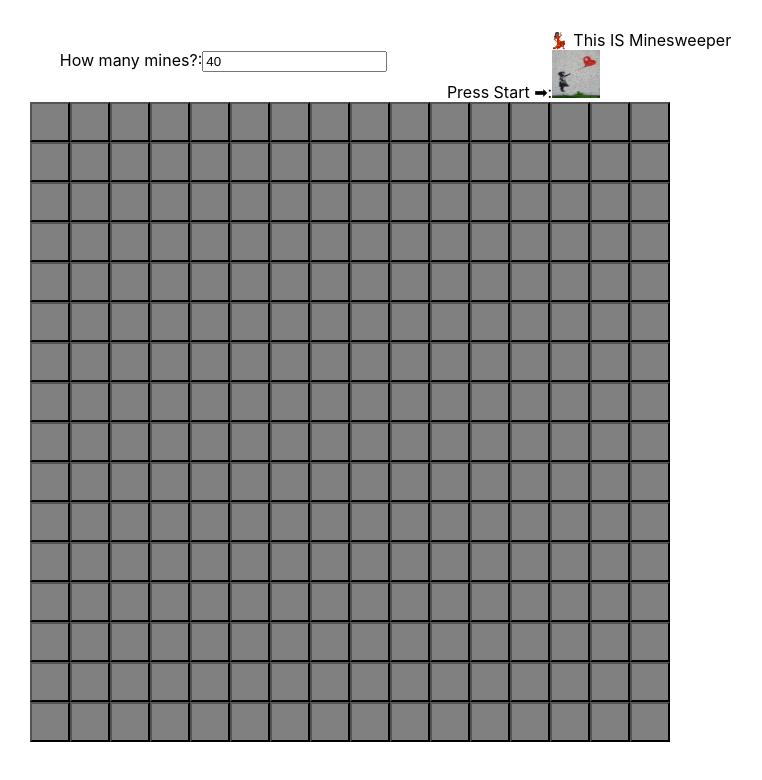
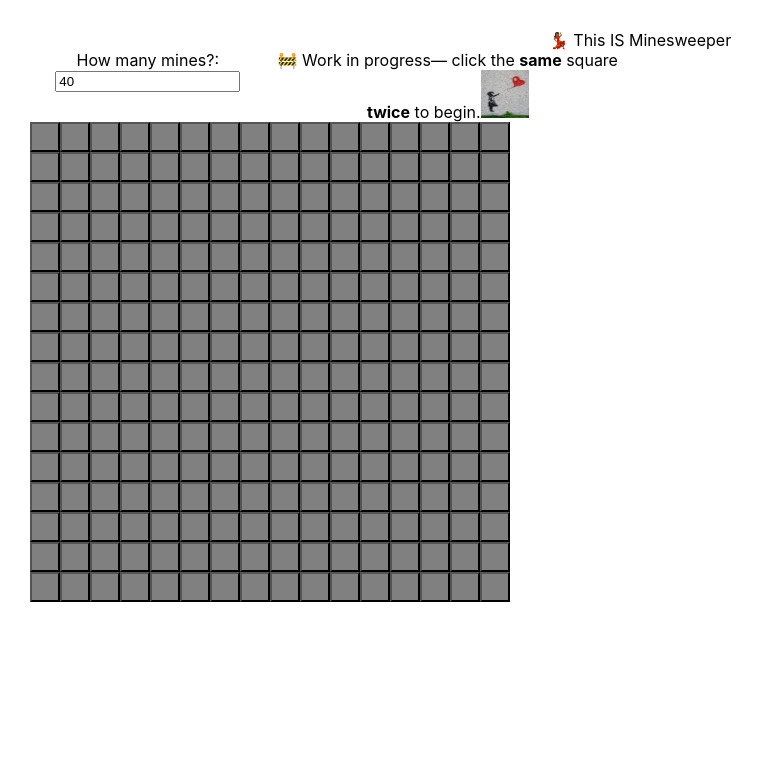
Before and after one commit to jasmatazzy/minesweeper, a React (Create React App) app: page / in a window 1280 px wide. Shown: the top 780 px of the page, without its empty margins (0-762 px from the left). Built offline with nearby package versions, Linux system fonts and the light colour scheme.

Commit message:
Syntax cleanup and general testing

```diff
--- a/src/Square/index.tsx
+++ b/src/Square/index.tsx
@@ -1,8 +1,10 @@
 import React, { FC } from "react";
 import "./style.css";
 interface SquareProps {
-  handleMainClick: () => void;
-  handleSquareDoubleClick: () => void;
+  handleSquareLeftClick: (
+  ) => void;
+  handleSquareDoubleClick: (
+  ) => void;
   handleSquareRightClick: (event: React.MouseEvent<HTMLElement>) => void;
   isMine: boolean;
   isFlagged: boolean;
@@ -14,7 +16,7 @@ interface SquareProps {
 }
 const Square: FC<SquareProps> = (props) => {
   const {
-    handleMainClick,
+    handleSquareLeftClick,
     handleSquareDoubleClick,
     handleSquareRightClick,
     isMine,
@@ -27,15 +29,28 @@ const Square: FC<SquareProps> = (props) => {
   } = props;
   return (
     <button
-      onClick={handleMainClick}
+      // onClick={handleMainClick}
       onContextMenu={handleSquareRightClick}
+      // // onMouseUp={handleSquareRightClick}
       onDoubleClick={handleSquareDoubleClick}
       style={{
-        backgroundColor: isSquareOpen || isFlagged ? "lightGray" : "gray",
+        backgroundColor:
+          (isSquareOpen && !isMine) || isFlagged ? "lightGray" : "gray",
+        boxSizing: "border-box",
+        height: "30px",
+        minWidth: "30px",
+        width: "30px",
+        fontSize: "10px",
       }}
+      onClick={()=>handleSquareLeftClick()}
+
     >
       {isGameStarted &&
-        (isGameOver && isFlagged && !isMine ? `😩🚫` : isGameOver && isFlagged && isMine ? `✅💣` : isSquareOpen && isMine
+        (isGameOver && isFlagged && !isMine
+          ? `😩🚫`
+          : isGameOver && isFlagged && isMine
+          ? `✅💣`
+          : isSquareOpen && isMine
           ? `💣`
           : isSquareOpen && numberOfNeighborsWhoAreMines > 0
           ? numberOfNeighborsWhoAreMines
@@ -43,9 +58,8 @@ const Square: FC<SquareProps> = (props) => {
           ? `🚩`
           : isSquareOpen && numberOfNeighborsWhoAreMines === 0
           ? " "
-          : " ")
-          }
-          {/* {optionalText} */}
+          : " ")}
+      {/* {optionalText} */}
     </button>
   );
 };
--- a/src/components/Board/index.tsx
+++ b/src/components/Board/index.tsx
@@ -4,7 +4,7 @@
 import React, { useState } from "react";
 import Gameboard from "../Gameboard/";
 import UserSettings from "../UserSettings";
-import squareNeighborLookup from "../../functions/squareNeighborLookup";
+import squareNeighborLookUp from "../../functions/squareNeighborLookUp";
 
 interface BoardProps {}
 
@@ -66,7 +66,7 @@ const Board = (props: BoardProps): JSX.Element => {
     squareColumn: number
   ) => {
     let counter = 0;
-    const neighbors = squareNeighborLookup(
+    const neighbors = squareNeighborLookUp(
       squareRow,
       squareColumn,
       numberOfRowsOnBoard,
@@ -145,7 +145,7 @@ const Board = (props: BoardProps): JSX.Element => {
           (mineLocationsObject[randomRow] &&
             mineLocationsObject[randomRow][randomColumn]) ||
           (randomRow === startRow && randomColumn === startColumn) ||
-          squareNeighborLookup(
+          squareNeighborLookUp(
             randomRow,
             randomColumn,
             numberOfRowsOnBoard,
@@ -167,7 +167,7 @@ const Board = (props: BoardProps): JSX.Element => {
 
       mineLocationsArray.forEach((mineLocation) => {
         const { row, column } = mineLocation;
-        const neighborsOfMines = squareNeighborLookup(
+        const neighborsOfMines = squareNeighborLookUp(
           row,
           column,
           numberOfRowsOnBoard,
@@ -209,6 +209,8 @@ const Board = (props: BoardProps): JSX.Element => {
     - openNeighbors
       */
   };
+
+
 
   const tempState: LookUpTable = { ...gameboardOpenSquareLocations };
   const handleSquareMainClick = (squareRow: number, squareColumn: number) => {
@@ -257,7 +259,7 @@ const Board = (props: BoardProps): JSX.Element => {
       row: number,
       column: number
     ): { row: number; column: number }[] =>
-      squareNeighborLookup(
+      squareNeighborLookUp(
         row,
         column,
         numberOfRowsOnBoard,
@@ -321,8 +323,16 @@ const Board = (props: BoardProps): JSX.Element => {
     }
   };
 
+  const handleSquareLeftClick = (row: number, column: number) => {
+    if (!isGameStarted) {
+      handleGameStarted(row, column);
+    }
+    //check if it was a single or a double click event, and run the appropriate callback
+    handleSquareMainClick(row, column);
+  };
+
   const handleSquareDoubleClick = (squareRow: number, squareColumn: number) => {
-    const neighbors = squareNeighborLookup(
+    const neighbors = squareNeighborLookUp(
       squareRow,
       squareColumn,
       numberOfRowsOnBoard,
@@ -428,8 +438,8 @@ const Board = (props: BoardProps): JSX.Element => {
         gameboardFlagSquareLocations={gameboardFlagSquareLocations}
         gameboardMineSquareLocations={gameboardMineSquareLocations}
         gameboardOpenSquareLocations={gameboardOpenSquareLocations}
-        handleMainClick={handleSquareMainClick}
         handleSquareDoubleClick={handleSquareDoubleClick}
+        handleSquareLeftClick={handleSquareLeftClick}
         handleSquareRightClick={handleSquareRightClick}
         isGameOver={isGameOver}
         isGameStarted={isGameStarted}
--- a/src/components/Gameboard/index.tsx
+++ b/src/components/Gameboard/index.tsx
@@ -13,8 +13,8 @@ interface GameboardProps {
   gameboardOpenSquareLocations: {
     [row: number]: { [column: number]: boolean };
   };
-  handleMainClick: (row: number, column: number) => void;
   handleSquareDoubleClick: (row: number, column: number) => void;
+  handleSquareLeftClick: (row: number, column: number) => void;
   handleSquareRightClick: (
     event: React.MouseEvent<HTMLElement>,
     row: number,
@@ -31,13 +31,31 @@ interface GameboardProps {
   numberOfSquaresOnEachRow: number;
 }
 
+interface SquareProps {
+  onClick: () => void;
+
+  handleSquareRightClick: (event: React.MouseEvent<HTMLElement>) => void;
+
+  isGameStarted: boolean;
+
+  isGameOver: boolean;
+
+  isMine: boolean;
+
+  isSquareOpen: boolean;
+
+  isFlagged: boolean;
+
+  numberOfNeighborsWhoAreMines: number;
+}
+
 const Gameboard = (props: GameboardProps): JSX.Element => {
   const {
     gameboardFlagSquareLocations,
     gameboardMineSquareLocations,
     gameboardOpenSquareLocations,
     handleSquareDoubleClick,
-    handleMainClick,
+    handleSquareLeftClick,
     handleSquareRightClick,
     isGameOver,
     isGameStarted,
@@ -72,10 +90,10 @@ or columns, or when isGameStarted is set to true; Live board displays on final u
             (_, columnIndex) => (
               <Square
                 key={columnIndex}
-                handleMainClick={() => handleMainClick(rowIndex, columnIndex)}
-                handleSquareDoubleClick={() =>
-                  handleSquareDoubleClick(rowIndex, columnIndex)
+                handleSquareLeftClick={() =>
+                  handleSquareLeftClick(rowIndex, columnIndex)
                 }
+                handleSquareDoubleClick={() => handleSquareDoubleClick(rowIndex, columnIndex)}
                 handleSquareRightClick={(
                   event: React.MouseEvent<HTMLElement>
                 ) => handleSquareRightClick(event, rowIndex, columnIndex)}
--- a/src/components/UserSettings/index.tsx
+++ b/src/components/UserSettings/index.tsx
@@ -30,7 +30,7 @@ const UserSettings = (props: UserSettingsProps): JSX.Element => {
         ></input>
       </div>
       <div>
-        <label htmlFor="start-game">Press Start ➡:</label>
+      🚧 Work in progress— click the <b>same</b> square <b>twice</b> to begin.
         <input
           id="start-game"
           alt="Submit"
--- a/src/functions/squareNeighborLookup/index.tsx
+++ b/src/functions/squareNeighborLookUp.tsx
@@ -1,10 +1,10 @@
-interface squareNeighborLookupProps {
+interface squareNeighborLookUpProps {
     squareRow: number;
     squareColumn: number;
     totalRows: number;
     totalColumns: number;
   }
-  const squareNeighborLookup = (squareRow:number, squareColumn:number, totalRows:number, totalColumns:number): ({row:number, column:number}[]) => {
+  const squareNeighborLookUp = (squareRow:number, squareColumn:number, totalRows:number, totalColumns:number): ({row:number, column:number}[]) => {
     // const { squareRow, squareColumn, totalRows, totalColumns } = props;
 
     let existingNeighbors: {row:number, column:number}[] = []
@@ -44,4 +44,4 @@ interface squareNeighborLookupProps {
     return existingNeighbors
   };
 
-  export default squareNeighborLookup;
+  export default squareNeighborLookUp;
```
